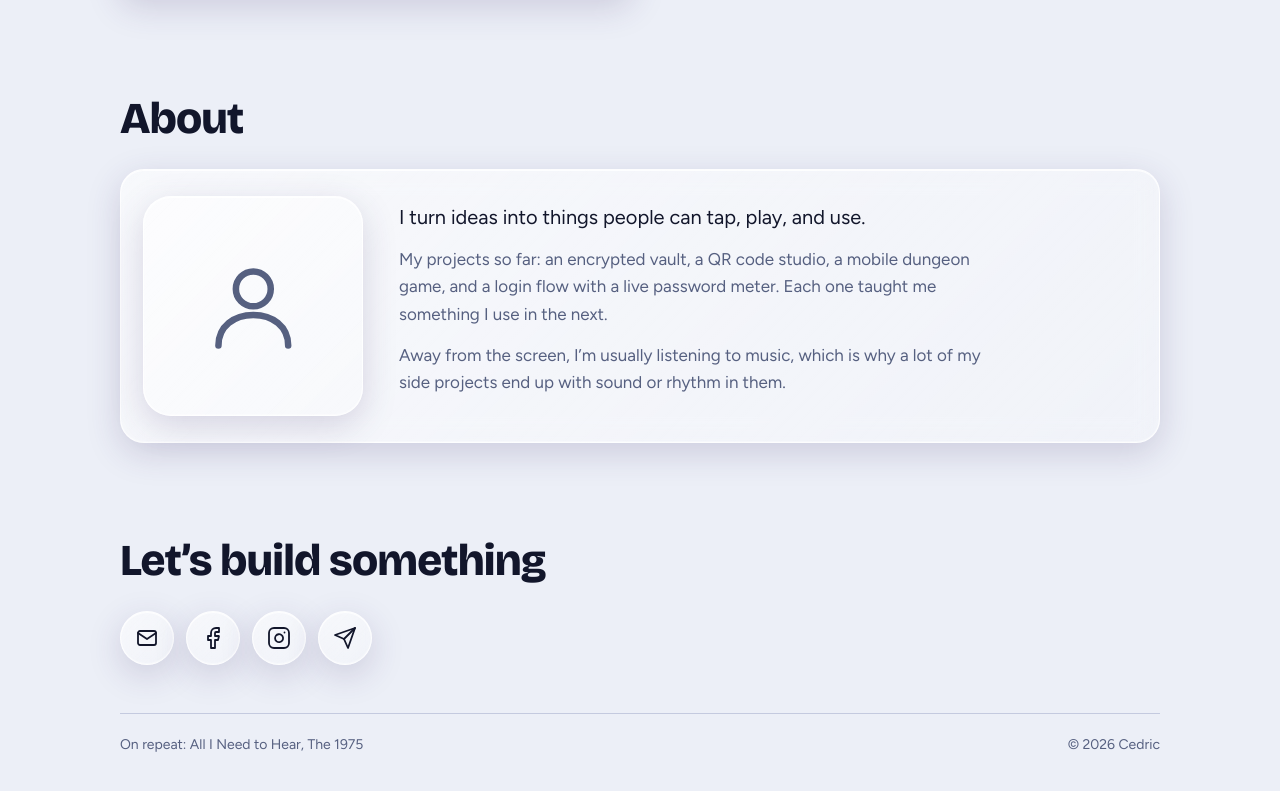
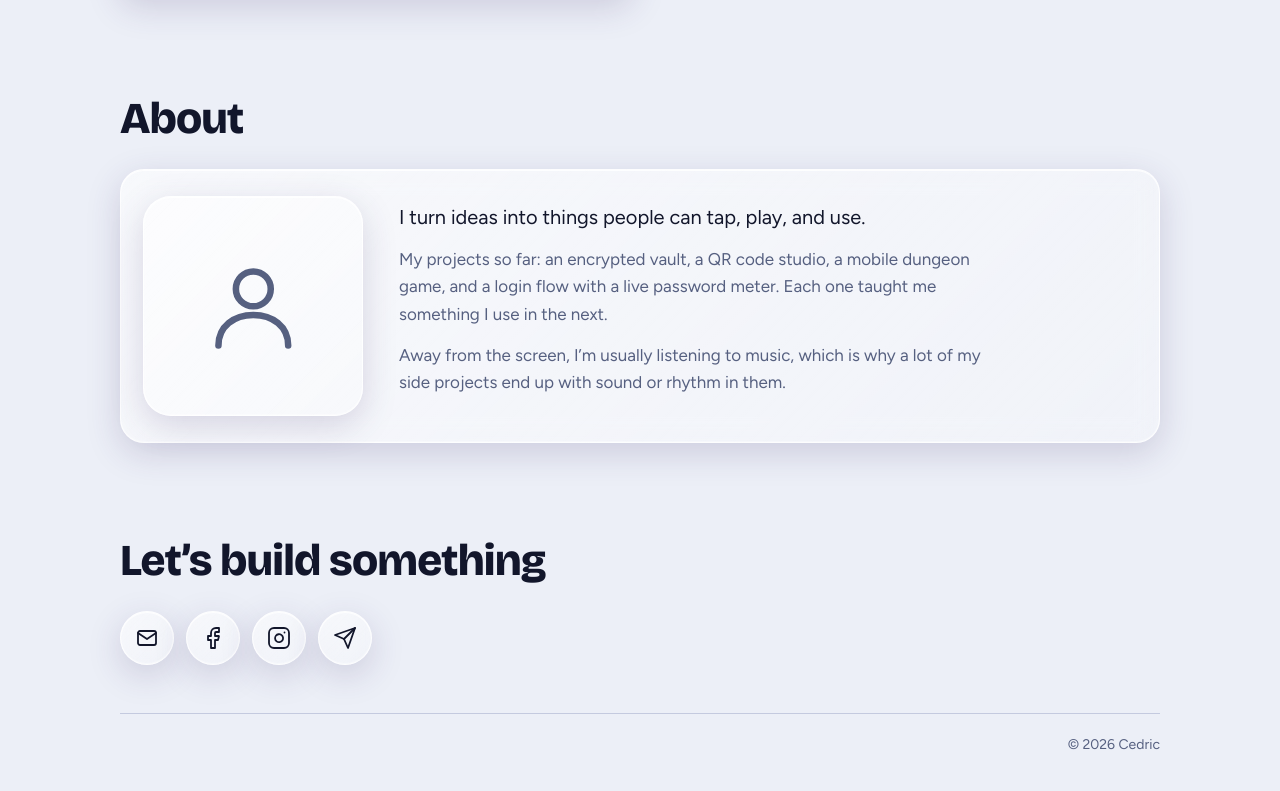
Before and after one commit to Ceidz/portfolio, a plain HTML site: page index.html in a window 1280 px wide. Shown: the part 1867-2658 px from the top of the page. Drawn offline with nearby package versions, Linux system fonts and the light colour scheme.

Commit message:
Remove song preference from index.html
Removed the song preference from the profile.

```diff
--- a/index.html
+++ b/index.html
@@ -148,7 +148,6 @@ const ME={
   role:"Web & app developer",
   status:"Open to internships",
   pitch:"I build fast, polished web apps with HTML, CSS, and JavaScript, and I write Java and C++ for everything beyond the browser.",
-  song:"On repeat: All I Need to Hear, The 1975",
   about:[
     "I turn ideas into things people can tap, play, and use.",
     "My projects so far: an encrypted vault, a QR code studio, a mobile dungeon game, and a login flow with a live password meter. Each one taught me something I use in the next.",
```
